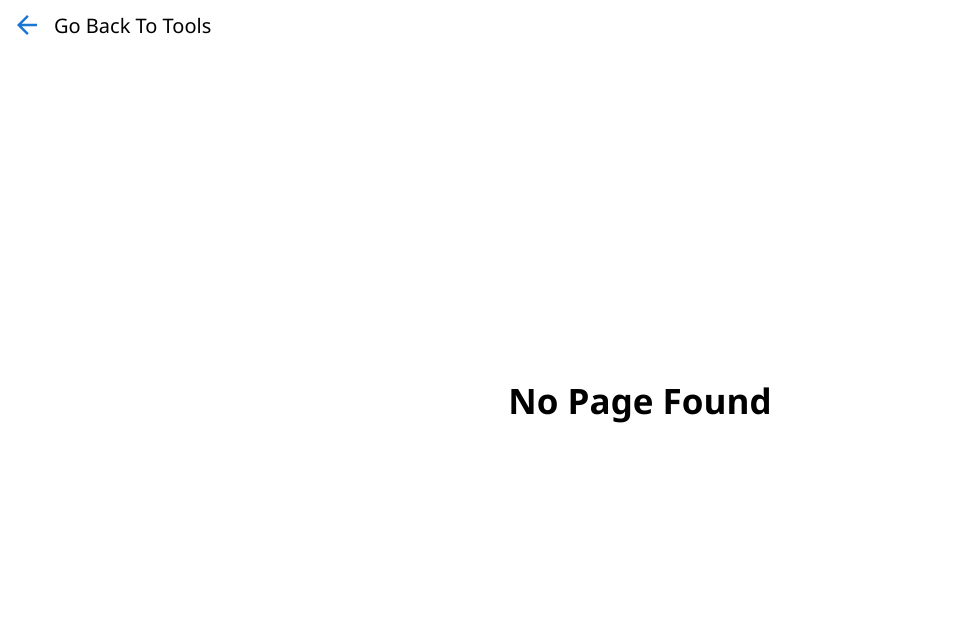
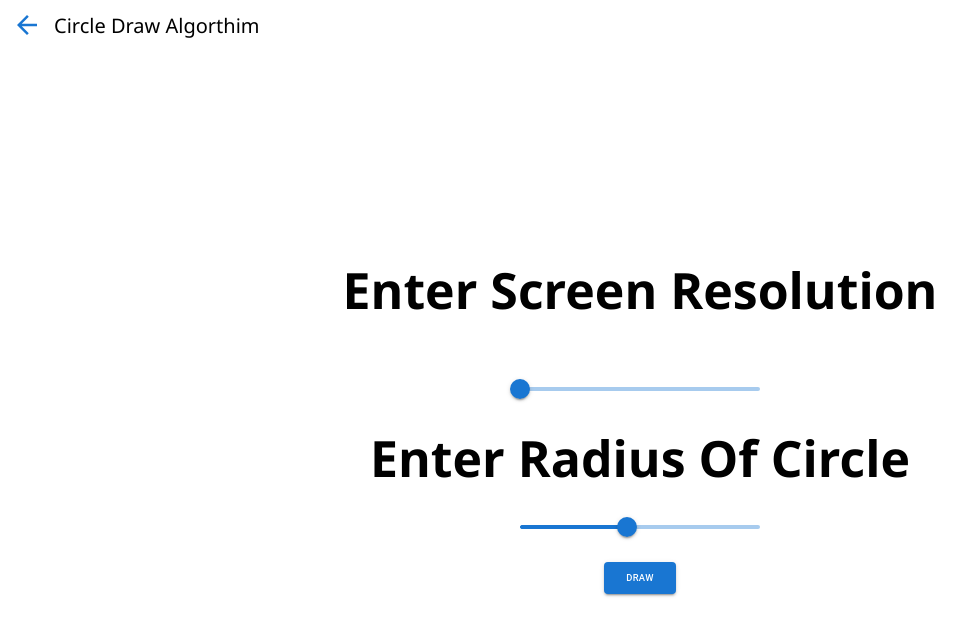
Before and after one commit to unstoppable-tanmay/Tools, a React (Create React App) app: page /circledraw in a window 1280 px wide. Shown: the top 636 px of the page, without its empty margins (0-980 px from the left). Built offline with nearby package versions, Linux system fonts and the light colour scheme.

Commit message:
adding circle drawing algo

```diff
--- a/src/App.js
+++ b/src/App.js
@@ -25,6 +25,12 @@ const Tools = [
     des: "Demonstration of Brehensam algorthim",
     img: "./img/brehensam.png",
     link: "/brehensam"
+  },
+  {
+    name: "Midpoint Circle Draw",
+    des: "Lets Draw the Circle By Midpoint Circle Drawing",
+    img: "https://videocdn.geeksforgeeks.org/geeksforgeeks/Midpointcircledrawingalgorithm/MidpointCircleDrawingAlgorithm20220325121813-small.png",
+    link: "/circledraw"
   },
   {
     name: "Coming Soon",
--- /dev/null
+++ b/src/Components/CircleDraw.jsx
@@ -0,0 +1,173 @@
+import React from 'react';
+import { useState } from "react";
+import { Link } from 'react-router-dom';
+
+import "./Ddalgo.css"
+
+import Button from '@mui/material/Button';
+import Slider from '@mui/material/Slider';
+import IconButton from '@mui/material/IconButton';
+import ArrowBackIcon from '@mui/icons-material/ArrowBack';
+
+import SyntaxHighlighter from 'react-syntax-highlighter';
+import { gml } from 'react-syntax-highlighter/dist/esm/styles/hljs';
+
+const CircleDraw = () => {
+
+    const [radius, setRadius] = useState(5)
+    const [screenRes, setScreenRes] = useState(20)
+    const [screen, setScreen] = useState(false);
+
+    function sleep(ms) {
+        return new Promise(resolve => setTimeout(resolve, ms));
+    }
+    const drawCircle = (xc, yc, x, y) => {
+        setPixel(xc + x, yc + y);
+        setPixel(xc - x, yc + y);
+        setPixel(xc + x, yc - y);
+        setPixel(xc - x, yc - y);
+        setPixel(xc + y, yc + x);
+        setPixel(xc - y, yc + x);
+        setPixel(xc + y, yc - x);
+        setPixel(xc - y, yc - x);
+    }
+    const circleBres = async (xc, yc, r) => {
+        setPixel(xc,yc)
+        var x = 0, y = r;
+        var d = 3 - 2 * r;
+        drawCircle(xc, yc, x, y);
+        while (y >= x) {
+            x++;
+            if (d > 0) {
+                y--;
+                d = d + 4 * (x - y) + 10;
+            }
+            else
+                d = d + 4 * x + 6;
+            drawCircle(xc, yc, x, y);
+            await sleep(100);
+        }
+    }
+
+    const setPixel = (t, s) => {
+        const parrentDiv = document.getElementById('parrent');
+        parrentDiv.children[t - 1].children[s - 1].style.background = "#000"
+    }
+    const clearBoard = () => {
+        document.querySelectorAll(".cols").forEach((val) => { val.style.background = "#FF000020" });
+    }
+    const removePixel = (t, s) => {
+        const parrentDiv = document.getElementById('parrent');
+        parrentDiv.children[t - 1].children[s - 1].style.background = "#FF000020"
+    }
+
+    const RenderGrid = () => {
+        function createCols(n, row) {
+            var elements = [];
+            for (var i = 1; i <= n; i++) {
+                elements.push(<li className="cols" key={i} col={i} row={row} style={{ width: `${(100 / n)}%` }}></li>);
+            }
+            return elements;
+        }
+        function createRows(n) {
+            var elements = [];
+            for (var i = 1; i <= n; i++) {
+                elements.push(<ul className="rows" key={i} style={{ height: `${100 / n}%` }}>{createCols(n, i)}</ul>);
+            }
+            return elements;
+        }
+        return (
+            <ul className="parrent" id="parrent">
+                {createRows(screenRes+5)}
+            </ul>
+        )
+    }
+
+    const setSliderRadius = e => {
+        setRadius(e.target.value)
+    }
+    const setSliderScreen = e => {
+        setScreenRes(e.target.value)
+    }
+
+
+    return (
+        <div className="Ddalgo">
+            {screen ? (
+                <div className="after_render">
+                    <div className="Nav">
+                        <IconButton color="primary" className="icon_button" aria-label="add to shopping cart" onClick={() => { setScreen(false) }} size="large">
+                            <ArrowBackIcon fontSize="inherit" />
+                        </IconButton>
+                        Circle Draw Algorthim
+                    </div>
+                    <div className="Screen">
+                        <RenderGrid />
+                        {/* onClick={circleBres(11,11,radius)} */}
+                        <Button variant="contained" size="large" onClick={()=>circleBres(screenRes/2+3,screenRes/2+3,radius)} fontSize="inherit">Draw</Button>
+                        <SyntaxHighlighter className="CodeBlock" language="javascript" style={gml} showLineNumbers={true} wrapLines={true} customStyle={{ display: "block", padding: "28px 10px 10px 10px", overFlowX: "scroll" }}>
+                            {`void circleBres(int xc, int yc, int r){
+    int x = 0, y = r;
+    int d = 3 - 2 * r;
+    drawCircle(xc, yc, x, y);
+    while (y >= x)
+    {
+        x++;
+        if (d > 0){
+            y--;
+            d = d + 4 * (x - y) + 10;
+        }
+        else
+            d = d + 4 * x + 6;
+        drawCircle(xc, yc, x, y);
+        delay(50);
+    }
+}`}
+                        </SyntaxHighlighter>
+                    </div>
+                </div>
+            ) : (
+                <div className="before_render">
+                    <div className="Nav">
+                        <Link to="/">
+                            <IconButton color="primary" className="icon_button" aria-label="add to shopping cart" size="large">
+                                <ArrowBackIcon fontSize="inherit" />
+                            </IconButton>
+                        </Link>
+                        Circle Draw Algorthim
+                    </div>
+                    <div className="before_render_screen">
+                        <div className="heading">Enter Screen Resolution</div>
+                        <div className="form">
+                            <Slider
+                                className="slider"
+                                value={screenRes}
+                                aria-label="Screen Size"
+                                onChange={setSliderScreen}
+                                valueLabelDisplay="auto"
+                                step={10}
+                                min={20}
+                                max={100}
+                            />
+                            <div className="heading">Enter Radius Of Circle</div>
+                            <Slider
+                                className="slider"
+                                value={radius}
+                                aria-label="Screen Size"
+                                onChange={setSliderRadius}
+                                valueLabelDisplay="auto"
+                                step={parseInt((screenRes/2)/10)}
+                                min={parseInt((screenRes/2)/10)}
+                                max={parseInt(screenRes/2)}
+                            />
+                            <Button variant="contained" size="large" onClick={() => setScreen(true)} fontSize="inherit">Draw</Button>
+                        </div>
+                    </div>
+                </div>
+            )}
+
+        </div>
+    )
+}
+
+export default CircleDraw
--- a/src/Components/Ddalgo.css
+++ b/src/Components/Ddalgo.css
@@ -44,6 +44,7 @@
 .before_render .heading {
     font-weight: bold;
     font-size: 50px;
+    width: 100vw;
 }
 
 .before_render .form {
--- a/src/index.js
+++ b/src/index.js
@@ -6,6 +6,7 @@ import App from "./App"
 import Ddalgo from "./Components/Ddalgo"
 import Brehensam from "./Components/Brehensam"
 import NoPage from "./NoPage"
+import CircleDraw from "./Components/CircleDraw"
 
 const Router = () => {
   return (
@@ -14,6 +15,7 @@ const Router = () => {
           <Route index element={<App />} />
           <Route path="/ddaalgo" element={<Ddalgo />} />
           <Route path="/brehensam" element={<Brehensam />} />
+          <Route path="/circledraw" element={<CircleDraw />} />
           <Route path="*" element={<NoPage />} />
       </Routes>
     </BrowserRouter>
```
